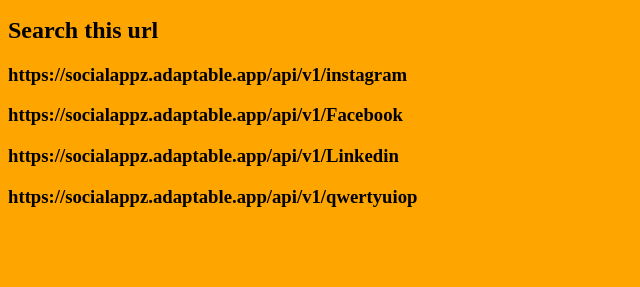
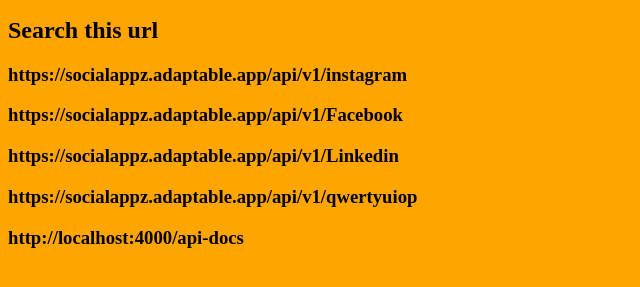
Before and after one commit to ManishThorat9/SocialApp, a website: page index.html in a window 1280 px wide. Shown: the part 101-388 px from the top of the page, without its empty margins (0-640 px from the left). Drawn offline with Linux system fonts and the light colour scheme.

Commit message:
Update index.html

```diff
--- a/index.html
+++ b/index.html
@@ -16,6 +16,7 @@
     <h3>https://socialappz.adaptable.app/api/v1/Facebook</h3>
     <h3>https://socialappz.adaptable.app/api/v1/Linkedin</h3>
     <h3>https://socialappz.adaptable.app/api/v1/qwertyuiop</h3>
+        <h3>http://localhost:4000/api-docs</h3>
 
   </div>
 
```
